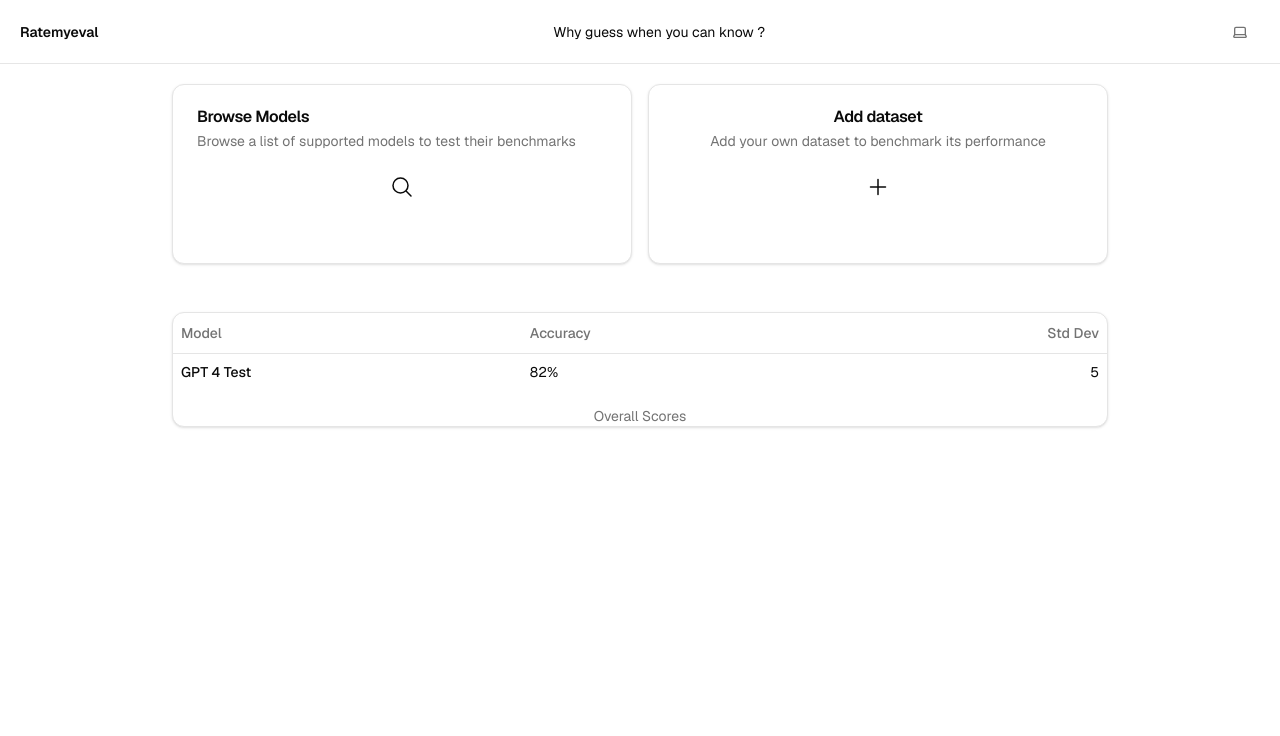
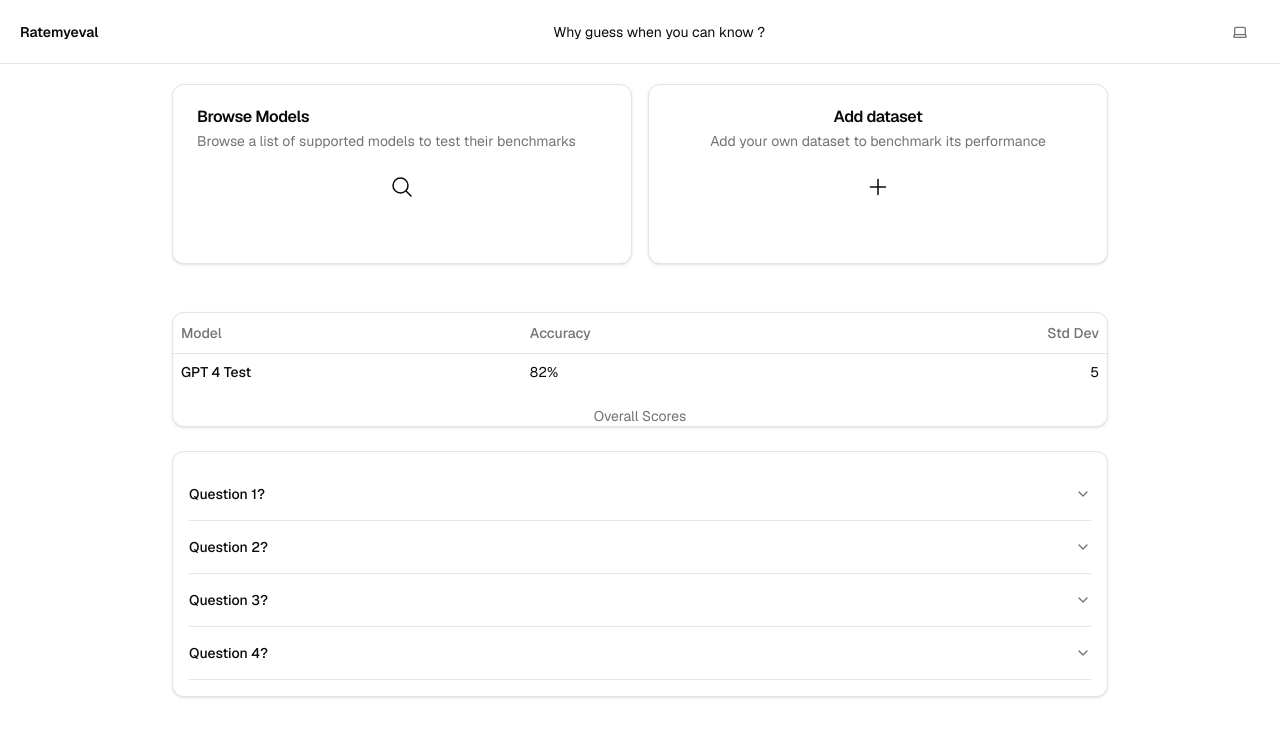
Before and after one commit to Mats-Dodd/ratemyeval, a Next.js app in the folder frontend/: page / in a window 1280 px wide. Shown: the top 736 px of the page. Built offline with nearby package versions, Linux system fonts and the light colour scheme.

Commit message:
UI for questions accordion complete

```diff
--- a/frontend/components/model-cards/model-cards.tsx
+++ b/frontend/components/model-cards/model-cards.tsx
@@ -6,6 +6,7 @@ import { ModelSelectCard } from "./model-select-card";
 import { AddCardDialog } from "./add-card-dialog";
 import { OverallStatsTable } from "./overall-stats-table";
 import { Card } from "../ui/card";
+import { QuestionsAccordions } from "./questions-accordions";
 
 export const ModelCards: React.FC = () => {
 
@@ -84,6 +85,9 @@ export const ModelCards: React.FC = () => {
             <Card className="w-[100%] h-[100%]">
                 <OverallStatsTable />
             </Card>
+            <Card className="w-[100%] h-[100%] p-4">
+                <QuestionsAccordions />
+            </Card>
             </div>
         </>
   );
--- /dev/null
+++ b/frontend/components/model-cards/question-table.tsx
@@ -0,0 +1,36 @@
+"use client";
+
+import {
+    Table,
+    TableBody,
+    TableCaption,
+    TableCell,
+    TableHead,
+    TableHeader,
+    TableRow,
+  } from "@/components/ui/table"
+import React from "react";
+
+  export const QuestionTable: React.FC = () => {
+
+    return (
+
+    <Table>
+        <TableCaption>Overall Scores</TableCaption>
+        <TableHeader>
+            <TableRow>
+            <TableHead>Input</TableHead>
+            <TableHead>Target</TableHead>
+            <TableHead className="text-right">Output Score</TableHead>
+            </TableRow>
+        </TableHeader>
+        <TableBody>
+            <TableRow>
+            <TableCell>Input text</TableCell>
+            <TableCell>Target</TableCell>
+            <TableCell className="text-right">82%</TableCell>
+            </TableRow>
+        </TableBody>
+    </Table>
+    );
+};
--- /dev/null
+++ b/frontend/components/model-cards/questions-accordions.tsx
@@ -0,0 +1,50 @@
+"use client";
+
+import React from "react";
+import {
+    Accordion,
+    AccordionContent,
+    AccordionItem,
+    AccordionTrigger,
+  } from "@/components/ui/accordion"
+import { QuestionTable } from "./question-table";
+
+export const QuestionsAccordions: React.FC = () => {
+
+    return (
+        <>
+        <Accordion type="single" collapsible>
+            <AccordionItem value="item-1">
+                <AccordionTrigger>Question 1?</AccordionTrigger>
+                <AccordionContent>
+                    <QuestionTable />
+                </AccordionContent>
+            </AccordionItem>
+        </Accordion>
+                <Accordion type="single" collapsible>
+                <AccordionItem value="item-1">
+                    <AccordionTrigger>Question 2?</AccordionTrigger>
+                    <AccordionContent>
+                        <QuestionTable />
+                    </AccordionContent>
+                </AccordionItem>
+            </Accordion>
+        <Accordion type="single" collapsible>
+        <AccordionItem value="item-1">
+            <AccordionTrigger>Question 3?</AccordionTrigger>
+            <AccordionContent>
+                <QuestionTable />
+            </AccordionContent>
+        </AccordionItem>
+    </Accordion>
+        <Accordion type="single" collapsible>
+        <AccordionItem value="item-1">
+            <AccordionTrigger>Question 4?</AccordionTrigger>
+            <AccordionContent>
+                <QuestionTable />
+            </AccordionContent>
+        </AccordionItem>
+    </Accordion>
+    </>
+    );
+};
```
